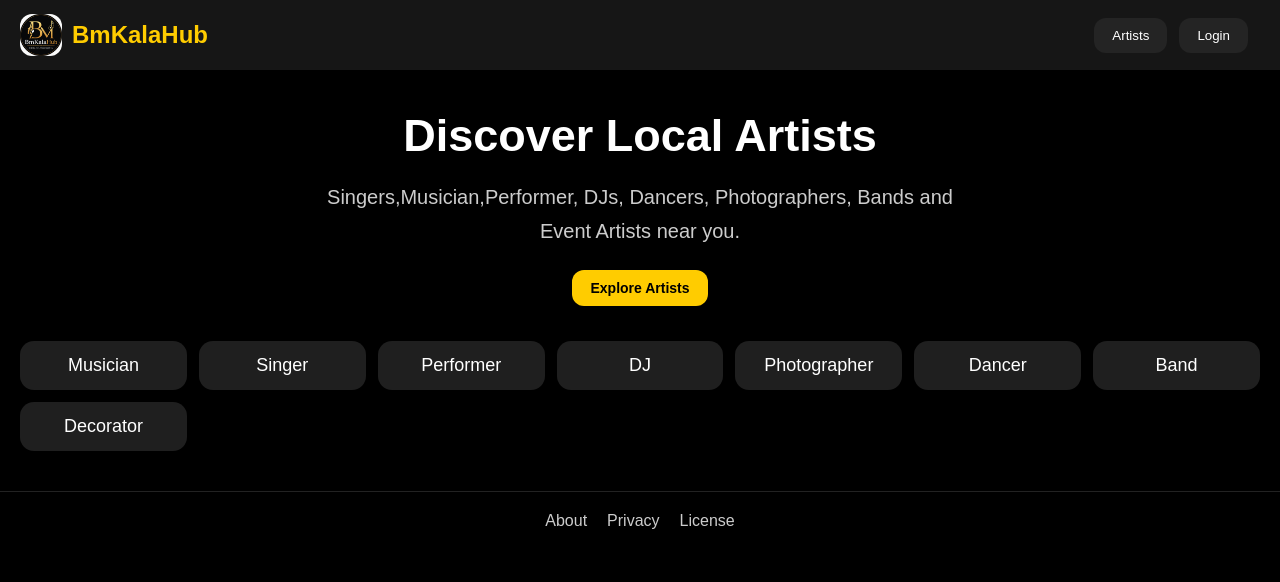
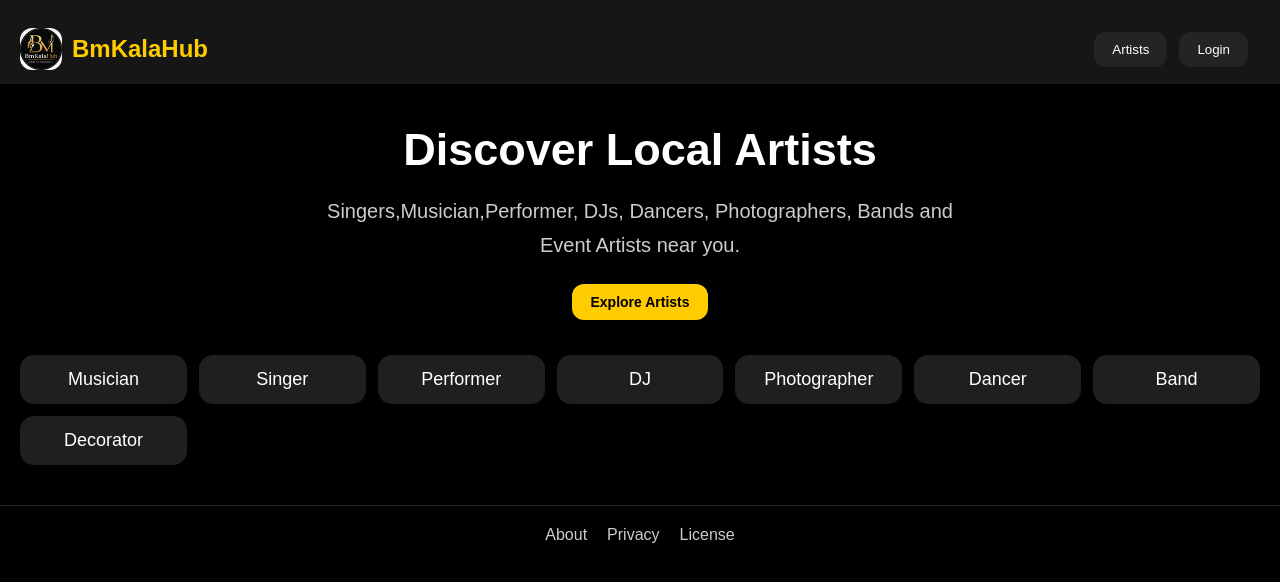
Before and after one commit to babloo3425-sys/BmKalaHub, a website: page web/index.html in a window 1280 px wide. Drawn offline with Linux system fonts and the light colour scheme; no server answers.

Commit message:
mobile header spacing fix

```diff
--- a/web/style.css
+++ b/web/style.css
@@ -18,11 +18,13 @@ body{
   justify-content:space-between;
   align-items:center;
   padding:14px 20px;
+  padding-top:28px;
   background:#161616;
   position:sticky;
   top:0;
   z-index:100;
 }
+
 .logo{
   font-size:24px;
   font-weight:bold;
```
